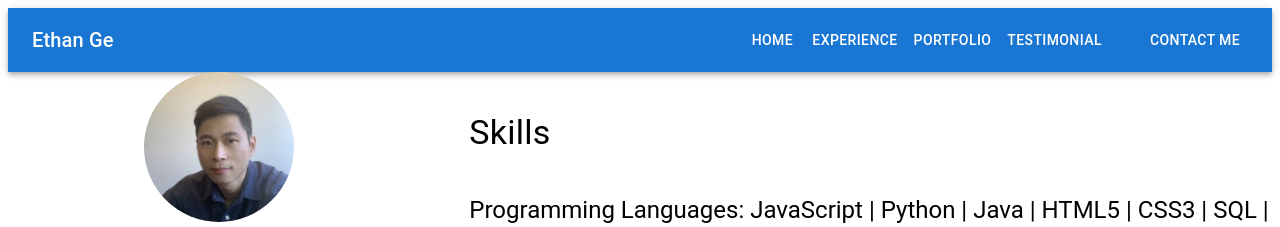
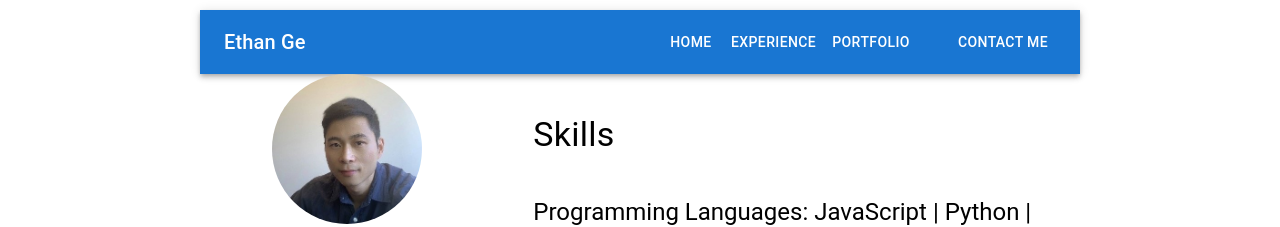
Before and after one commit to ethangeau/ethange, a React (Create React App) app: page / in a window 1280 px wide. Shown: the top 227 px of the page. Built offline with nearby package versions, Linux system fonts and the light colour scheme.

Commit message:
Change Navbar items

```diff
--- /dev/null
+++ b/src/App.css
@@ -0,0 +1,4 @@
+body {
+  margin: 10px 200px;
+  font-family: Arial;
+}
--- a/src/App.js
+++ b/src/App.js
@@ -4,21 +4,20 @@ import {
   Home,
   Experience,
   Portfolio,
-  Testimonial,
   ContactMe,
   Footer,
 } from "./components";
+import "./App.css";
 
 export default function App() {
   return (
-    <div>
+    <>
       <NavBar />
       <Home />
       <Experience />
       <Portfolio />
-      <Testimonial />
       <ContactMe />
       <Footer />
-    </div>
+    </>
   );
 }
--- a/src/constants/index.js
+++ b/src/constants/index.js
@@ -1,4 +1,5 @@
-export const navItems = ["Home", "Experience", "Portfolio", "Testimonial"];
+// export const navItems = ["Home", "Experience", "Portfolio", "Testimonial"];
+export const navItems = ["Home", "Experience", "Portfolio"];
 export const projects = [
   {
     id: 1,
```
